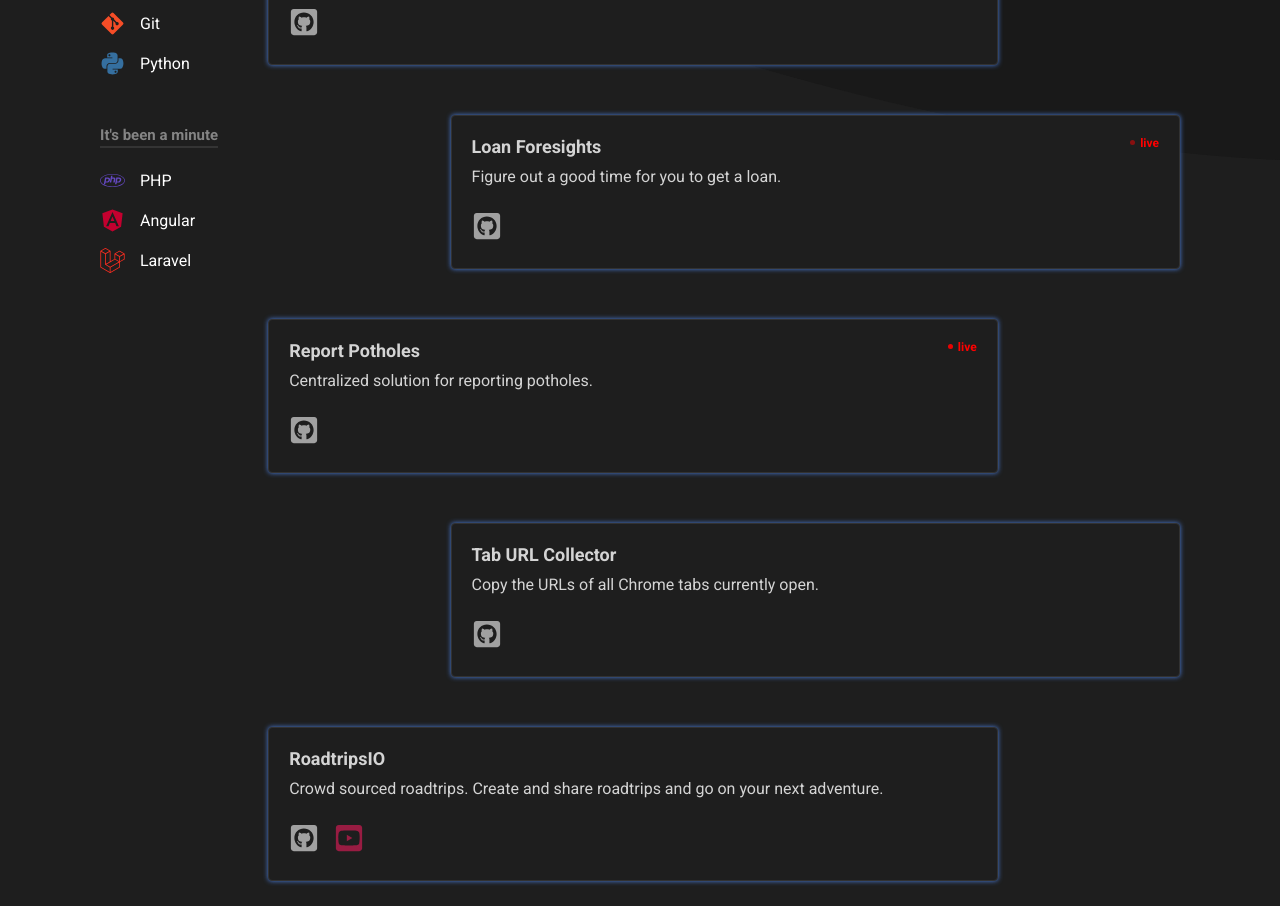
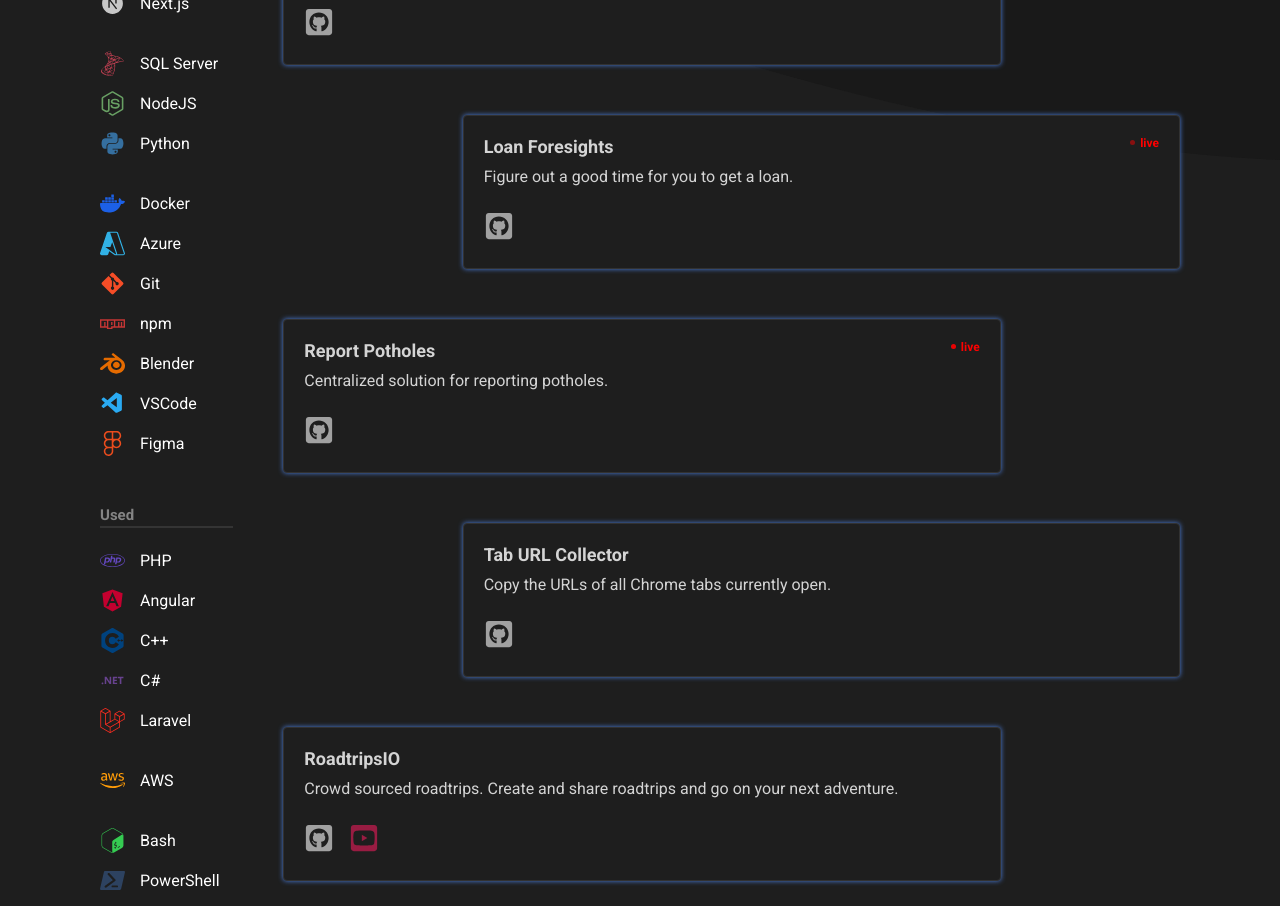
Before and after one commit to IDrumsey/profile-site-v2, a Next.js app: page / in a window 1280 px wide. Shown: the part 480-1386 px from the top of the page. Built offline with nearby package versions, Linux system fonts and the light colour scheme.

Commit message:
Updated tech stack on homepage

```diff
--- a/app/components/tech-stack/section-item/section-item.tsx
+++ b/app/components/tech-stack/section-item/section-item.tsx
@@ -1,5 +1,5 @@
 import styles from "./section-item.module.scss"
-import React, { useEffect, useRef } from "react"
+import React, { CSSProperties, useEffect, useRef } from "react"
 
 import { IconType } from "react-icons"
 
@@ -11,6 +11,7 @@ interface Props {
   wrapperClassNames: string[]
   animationDelay: number
   adjustLogoToTextBottom?: boolean
+  wrapperStyles?: CSSProperties
 }
 
 const SectionItem = React.forwardRef<HTMLDivElement, Props>(
@@ -22,6 +23,7 @@ const SectionItem = React.forwardRef<HTMLDivElement, Props>(
       wrapperClassNames,
       animationDelay,
       adjustLogoToTextBottom = false,
+      wrapperStyles,
     }: Props,
     ref
   ) => {
@@ -55,6 +57,7 @@ const SectionItem = React.forwardRef<HTMLDivElement, Props>(
           style={{
             // https://youtu.be/8RrTJY_z36c
             animationDelay: `${animationDelay}ms`,
+            ...wrapperStyles,
           }}
         >
           {
--- a/app/homepage.tsx
+++ b/app/homepage.tsx
@@ -19,7 +19,7 @@ import Typed from "typed.js"
 
 // a lot of the brand colors come from the official websites
 
-import { AiFillLinkedin } from "react-icons/ai"
+import { AiFillLinkedin, AiOutlineDotNet } from "react-icons/ai"
 import {
   FaGithubSquare,
   FaYoutubeSquare,
@@ -32,9 +32,24 @@ import {
   FaPhp,
   FaAngular,
   FaLaravel,
+  FaAws,
 } from "react-icons/fa"
-import { SiCplusplus } from "react-icons/si"
+import {
+  SiBlender,
+  SiCplusplus,
+  SiDocker,
+  SiFigma,
+  SiGnubash,
+  SiMicrosoftazure,
+  SiPowershell,
+  SiVisualstudio,
+} from "react-icons/si"
 import { SiJavascript } from "react-icons/si"
+import { RiNextjsFill } from "react-icons/ri"
+import { SiMicrosoftsqlserver } from "react-icons/si"
+import { FaNpm } from "react-icons/fa"
+import { VscVscode } from "react-icons/vsc"
+
 import { Project } from "@/models/project"
 import Image from "next/legacy/image"
 import { Metadata } from "next"
@@ -117,17 +132,12 @@ export default function HomePage() {
       name: string
       logoIcon?: any
       logoColor?: string
+      bottomBreak?: boolean
     }[]
   }[] = [
     {
       title: "Most Used",
       items: [
-        {
-          name: "Javascript",
-          logoIcon: SiJavascript,
-          logoColor: "yellow",
-        },
-
         {
           name: "HTML",
           logoIcon: FaHtml5,
@@ -139,11 +149,28 @@ export default function HomePage() {
           logoIcon: FaCss3Alt,
           logoColor: "#1989C1",
         },
-
+        {
+          name: "Javascript",
+          logoIcon: SiJavascript,
+          logoColor: "yellow",
+          bottomBreak: true,
+        },
         {
           name: "React",
           logoIcon: FaReact,
           logoColor: "#61dafb",
+        },
+        {
+          name: "Next.js",
+          logoIcon: RiNextjsFill,
+          logoColor: "#c7c7c7",
+          bottomBreak: true,
+        },
+
+        {
+          name: "SQL Server",
+          logoIcon: SiMicrosoftsqlserver,
+          logoColor: "#d24458",
         },
 
         {
@@ -153,21 +180,57 @@ export default function HomePage() {
         },
 
         {
+          name: "Python",
+          logoIcon: FaPython,
+          logoColor: "#356f9f",
+          bottomBreak: true,
+        },
+
+        {
+          name: "Docker",
+          logoIcon: SiDocker,
+          logoColor: "#1c60e6",
+        },
+
+        {
+          name: "Azure",
+          logoIcon: SiMicrosoftazure,
+          logoColor: "#31b1e5",
+        },
+
+        {
           name: "Git",
           logoIcon: FaGitAlt,
           logoColor: "#f54d27",
         },
 
         {
-          name: "Python",
-          logoIcon: FaPython,
-          logoColor: "#356f9f",
+          name: "npm",
+          logoIcon: FaNpm,
+          logoColor: "#c53635",
+        },
+        {
+          name: "Blender",
+          logoIcon: SiBlender,
+          logoColor: "#e56b00",
+        },
+
+        {
+          name: "VSCode",
+          logoIcon: VscVscode,
+          logoColor: "#2aaaf2",
+        },
+
+        {
+          name: "Figma",
+          logoIcon: SiFigma,
+          logoColor: "#ea4c1d",
         },
       ],
     },
 
     {
-      title: "It's been a minute",
+      title: "Used",
       items: [
         {
           name: "PHP",
@@ -182,9 +245,47 @@ export default function HomePage() {
         },
 
         {
+          name: "C++",
+          logoIcon: SiCplusplus,
+          logoColor: "#00427e",
+        },
+
+        {
+          name: "C#",
+          logoIcon: AiOutlineDotNet,
+          logoColor: "#72489f",
+        },
+
+        {
           name: "Laravel",
           logoIcon: FaLaravel,
           logoColor: "#ff2d20",
+          bottomBreak: true,
+        },
+
+        {
+          name: "AWS",
+          logoIcon: FaAws,
+          logoColor: "#ff9c08",
+          bottomBreak: true,
+        },
+
+        {
+          name: "Bash",
+          logoIcon: SiGnubash,
+          logoColor: "#35cb52",
+        },
+
+        {
+          name: "PowerShell",
+          logoIcon: SiPowershell,
+          logoColor: "#2d4260",
+        },
+
+        {
+          name: "Visual Studio",
+          logoIcon: SiVisualstudio,
+          logoColor: "#7f47b7",
         },
       ],
     },
@@ -425,6 +526,11 @@ export default function HomePage() {
                                       ? styles["tech-stack-item-in-view"]
                                       : styles["tech-stack-item-out-view"],
                                   ]}
+                                  wrapperStyles={{
+                                    marginBottom: item.bottomBreak
+                                      ? 20
+                                      : undefined,
+                                  }}
                                   animationDelay={
                                     techStackAnimationDelay *
                                     (itemI + 1) *
```
